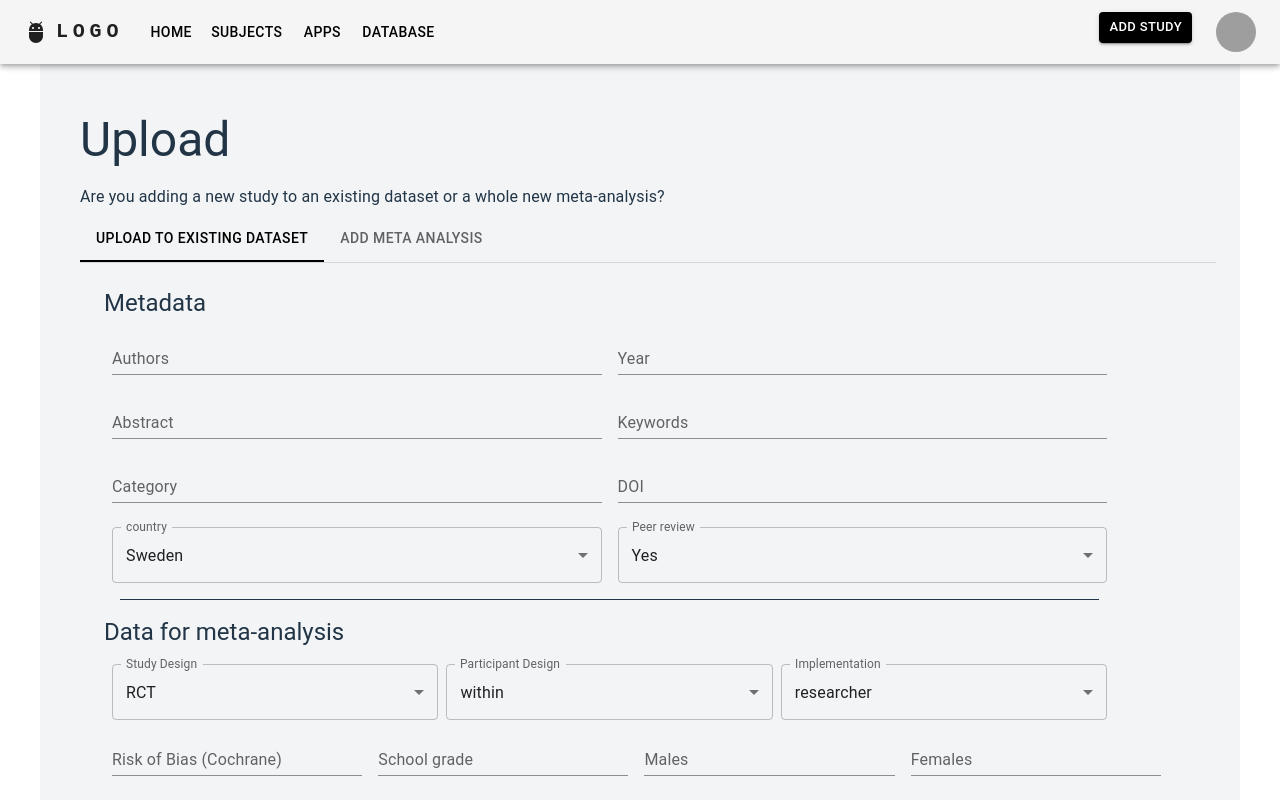
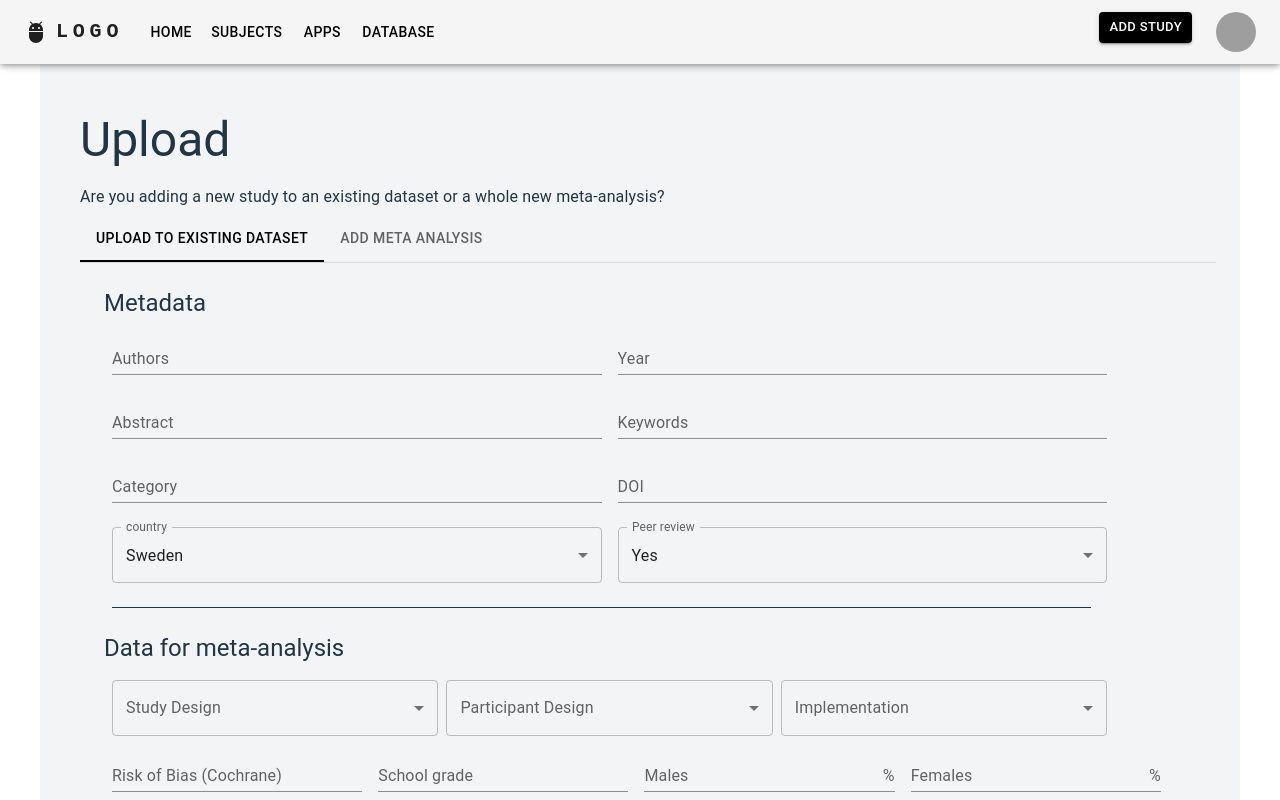
Before and after one commit to Mask1nen/2024-TDDD96-CAMA-BachelorsProject, a React (Vite) app in the folder cama_frontend/: page /Upload in a window 1280 px wide. Shown: the top 800 px of the page. Built offline with nearby package versions, Linux system fonts and the light colour scheme; grey boxes are pictures that could not be loaded.

Commit message:
460 feat: prepared for data sending from form

```diff
--- a/cama_frontend/src/pages/Upload/UploadPage.tsx
+++ b/cama_frontend/src/pages/Upload/UploadPage.tsx
@@ -2,13 +2,13 @@ import React, { useState, useMemo } from "react";
 import { Button, Grid,Tab, Box, Typography, Tabs,Input, FilledInput, OutlinedInput, InputLabel, InputAdornment, FormHelperText, FormControl, TextField, MenuItem} from "@mui/material";
 import countries from "../../assets/countries.json"
 import '@mui/material';
-import fields from "./fields.json"
+import Metaform from "./metadataForm"
 
 const UploadPage: React.FC = () => {
 
 	const [value, setValue] = React.useState(0);
 
-	const handleChange = (event: React.SyntheticEvent, newValue: number) => {
+	const handleTabChange = (event: React.SyntheticEvent, newValue: number) => {
 	  setValue(newValue);
 	};
 
@@ -31,7 +31,7 @@ const UploadPage: React.FC = () => {
 		  >
 			{value === index && (
 			  <Box sx={{ p: 3 }}>
-				<Typography>{children}</Typography>
+				{children}
 			  </Box>
 			)}
 		  </div>
@@ -46,6 +46,7 @@ const UploadPage: React.FC = () => {
 	  }
 
 
+
 	return (
 		<Box sx={{py:2, pl:2, textAlign:"left"}}>
 			<Typography variant="h3" gutterBottom>
@@ -56,7 +57,7 @@ const UploadPage: React.FC = () => {
 			</Typography>
 
 				<Box sx={{ borderBottom: 1, borderColor: 'divider' }}>
-					<Tabs value={value} onChange={handleChange} aria-label="basic tabs example">
+					<Tabs value={value} onChange={handleTabChange} aria-label="basic tabs example">
 						<Tab label="Upload to existing dataset" {...a11yProps(0)} />
 						<Tab label="Add meta analysis" {...a11yProps(1)} />
 					</Tabs>
@@ -66,98 +67,14 @@ const UploadPage: React.FC = () => {
 						Metadata
 					</Typography>
 					<Box sx={{display:"flex", flexWrap: 'wrap'}}>
+							<Metaform/>
 
-						<FormControl sx={{width:"45%", m: 1 }} variant="standard">
-							<InputLabel htmlFor="standard-adornment-amount">Authors</InputLabel>
-							<Input id="formAuthors"/>
-						</FormControl>
-						<FormControl sx={{width:"45%", m: 1 }} variant="standard">
-							<InputLabel htmlFor="standard-adornment-amount">Year</InputLabel>
-							<Input id="formYear"/>
-						</FormControl>
-						<FormControl sx={{width:"45%", m: 1 }} variant="standard">
-							<InputLabel htmlFor="standard-adornment-amount">Abstract</InputLabel>
-							<Input id="formAbstract"/>
-						</FormControl>
 
-						<FormControl sx={{width:"45%", m: 1 }} variant="standard">
-							<InputLabel htmlFor="standard-adornment-amount">Keywords</InputLabel>
-							<Input id="formKeywords"/>
-						</FormControl>
-						<FormControl sx={{width:"45%", m: 1 }} variant="standard">
-							<InputLabel htmlFor="standard-adornment-amount">Category</InputLabel>
-							<Input id="formCategory"/>
-						</FormControl>
-						<FormControl sx={{width:"45%", m: 1 }} variant="standard">
-							<InputLabel htmlFor="standard-adornment-amount">DOI</InputLabel>
-							<Input id="formDOI"/>
-						</FormControl>
 
-						<FormControl sx={{width:"45%", mt: 2, ml:1}} variant="standard">
-							<TextField
-								id="formCountry"
-								label="country"
-								select
-								defaultValue="SE"
-								>
-								{countries.map((option) => (
-									<MenuItem key={option.value} value={option.value}>
-									{option.label}
-									</MenuItem>
-								))}
-							</TextField>
+					</Box>
 
-						</FormControl>
-						<FormControl sx={{width:"45%", mt: 2, ml: 2}} variant="standard">
-							<TextField
-								id="formPeerReview"
-								label="Peer review"
-								select
-								defaultValue="yes"
-								>
 
-									<MenuItem key="yes" value="yes">
-									Yes
-									</MenuItem>
-									<MenuItem key="no" value="no">
-									No
-									</MenuItem>
-							</TextField>
 
-						</FormControl>
-					</Box>
-				<Box sx={{width:"90%", borderTop: 1, m:2}}></Box>
-				<Typography variant="h5">
-					Data for meta-analysis
-				</Typography>
-				{fields.map((field) => (field.type === "option" ? (
-					<FormControl sx={{width:"30%", mt: 2, ml:1}} variant="standard">
-					<TextField
-						id={"form" + field.key}
-						label={field.name}
-						select
-						defaultValue={field.options[0]}
-						>
-						{field.options.map((option) => (
-							<MenuItem key={option} value={option}>
-							{option}
-							</MenuItem>
-						))}
-					</TextField>
-
-				</FormControl>
-				)
-				: (
-
-					<FormControl sx={{width:"23%", m: 1 }} variant="standard">
-						<InputLabel htmlFor="standard-adornment-amount">{field.name}</InputLabel>
-						<Input id={"form" +field.key}/>
-					</FormControl>
-				)))}
-
-				<Box sx={{display:"flex", justifyContent: 'flex-end'}}>
-					<Button variant="contained" className="float-">Send</Button>
-				</Box>
 
 
 				</CustomTabPanel>
--- /dev/null
+++ b/cama_frontend/src/pages/Upload/metadataForm.tsx
@@ -0,0 +1,144 @@
+import React, { useState, useMemo } from "react";
+import {Link} from "react-router-dom";
+import { Button, Grid,Tab, Box, Typography, Tabs,Input, FilledInput, OutlinedInput, InputLabel, InputAdornment, FormHelperText, FormControl, TextField, MenuItem} from "@mui/material";
+import countries from "../../assets/countries.json"
+import fields from "./fields.json"
+
+
+function Metaform() {
+
+
+	const [inputs, setInputs] = useState({});
+	const handleSubmit = (event) => {
+		event.preventDefault();
+		console.log(inputs)
+	}
+	const handleChange = (event) => {
+		console.log(event.target.name)
+		const name = event.target.name;
+		const val = event.target.value;
+		setInputs(values => ({...values, [name]: val}))
+		console.log(inputs)
+	}
+
+
+	return (
+
+
+
+
+
+		<form onSubmit={handleSubmit}>
+			<FormControl sx={{width:"45%", m: 1 }} variant="standard">
+				<InputLabel htmlFor="">Authors</InputLabel>
+				<Input value={inputs.authors} name="authors" onChange={handleChange} id="formAuthors"/>
+			</FormControl>
+
+			<FormControl sx={{width:"45%", m: 1 }} variant="standard">
+				<InputLabel htmlFor="">Year</InputLabel>
+				<Input value={inputs.year||""} name="year" onChange={handleChange} id="formYear"/>
+			</FormControl>
+
+			<FormControl sx={{width:"45%", m: 1 }} variant="standard">
+				<InputLabel htmlFor="">Abstract</InputLabel>
+				<Input value={inputs.abstract||""} name="abstract" onChange={handleChange} id="formAbstract"/>
+			</FormControl>
+
+			<FormControl sx={{width:"45%", m: 1 }} variant="standard">
+				<InputLabel htmlFor="">Keywords</InputLabel>
+				<Input value={inputs.keywords||""} name="keywords" onChange={handleChange} id="formKeywords"/>
+			</FormControl>
+
+			<FormControl sx={{width:"45%", m: 1 }} variant="standard">
+				<InputLabel htmlFor="">Category</InputLabel>
+				<Input value={inputs.category||""} name="category" onChange={handleChange} id="formCategory"/>
+			</FormControl>
+
+			<FormControl sx={{width:"45%", m: 1 }} variant="standard">
+				<InputLabel htmlFor="">DOI</InputLabel>
+				<Input value={inputs.DOI||""} name="DOI" onChange={handleChange} id="formDOI"/>
+			</FormControl>
+
+			<FormControl sx={{width:"45%", mt: 2, ml:1}} variant="standard">
+
+				<TextField
+					id="formCountry"
+					name="country"
+					label="country"
+					select
+					value={inputs.country || "SE"}
+					onChange={handleChange}
+					>
+					{countries.map((option) => (
+						<MenuItem key={option.value} value={option.value}>
+						{option.label}
+						</MenuItem>
+					))}
+				</TextField>
+
+			</FormControl>
+			<FormControl sx={{width:"45%", mt: 2, ml: 2}} variant="standard">
+				<TextField
+					id="formPeerReview"
+					label="Peer review"
+					name="peer_review"
+					select
+					value={inputs.peer_review || "yes"}
+					onChange={handleChange}
+					>
+
+						<MenuItem key="yes" value="yes">
+						Yes
+						</MenuItem>
+						<MenuItem key="no" value="no">
+						No
+						</MenuItem>
+				</TextField>
+
+			</FormControl>
+
+				<Box sx={{width:"90%", borderTop: 1, mx:1, my:3}}></Box>
+
+
+			<Typography variant="h5">
+					Data for meta-analysis
+				</Typography>
+				{fields.map((field) => (field.type === "option" ? (
+					<FormControl sx={{width:"30%", mt: 2, ml:1}} variant="standard">
+						<TextField
+							id={"form" + field.key}
+							label={field.name}
+							name={field.key}
+							select
+							value={inputs[field.key] || ""}
+							onChange={handleChange}
+							>
+							{field.options.map((option) => (
+								<MenuItem key={option} value={option}>
+								{option}
+								</MenuItem>
+							))}
+						</TextField>
+
+					</FormControl>
+				)
+				: (
+
+					<FormControl sx={{width:"23%", m: 1 }} variant="standard">
+						<InputLabel htmlFor="standard-adornment-amount">{field.name}</InputLabel>
+						<Input
+							name={field.key}
+							onChange={handleChange}
+							value={inputs[field.key] || ""}
+							endAdornment={field.type === "percent" ? <InputAdornment position="end">%</InputAdornment> : ""}
+							id={"form" +field.key}/>
+					</FormControl>
+				)))}
+				<Box sx={{display:"flex", justifyContent: 'flex-end'}}>
+					<Button type="submit" variant="contained" className="float-">Send</Button>
+				</Box>
+		</form>
+
+	)}
+
+	export default Metaform;
```
